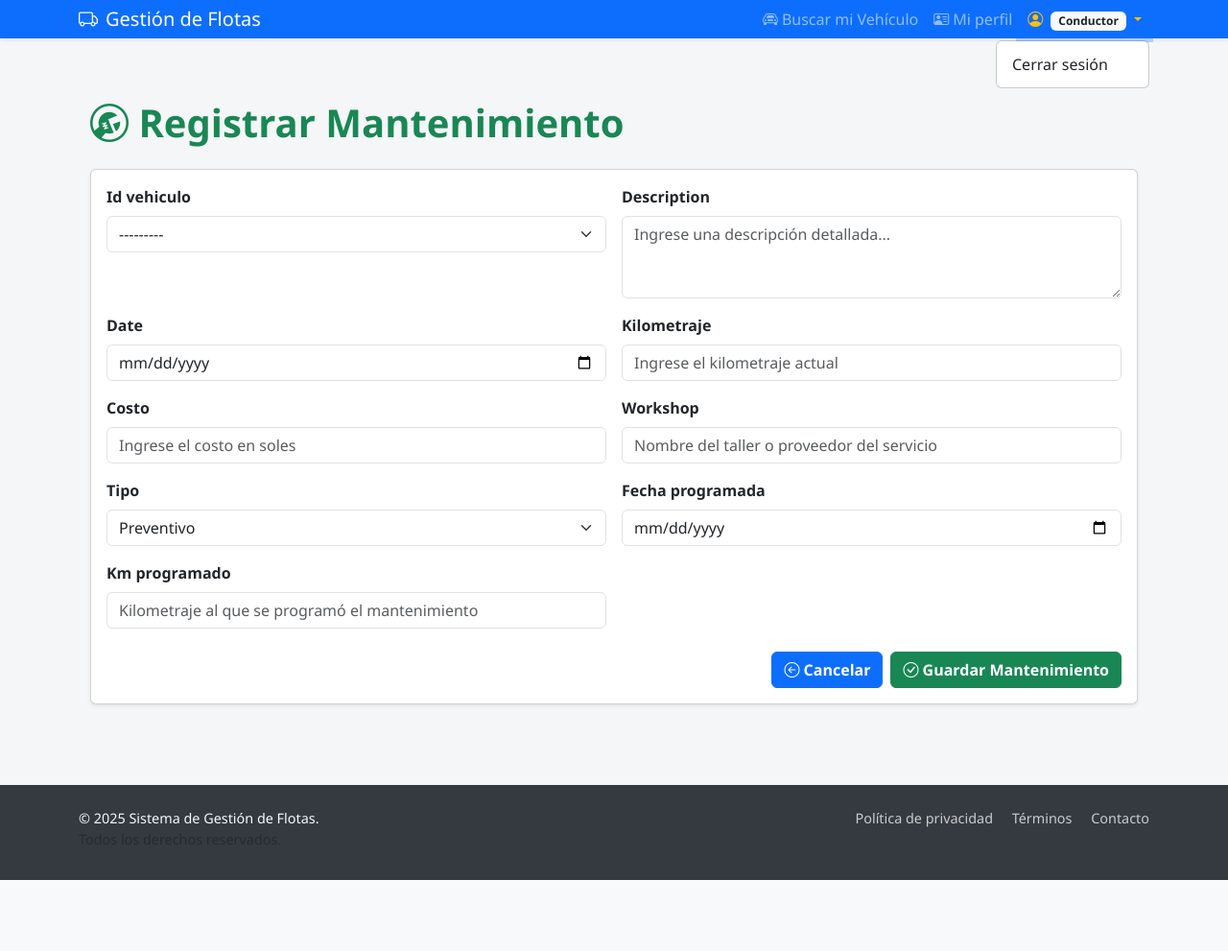
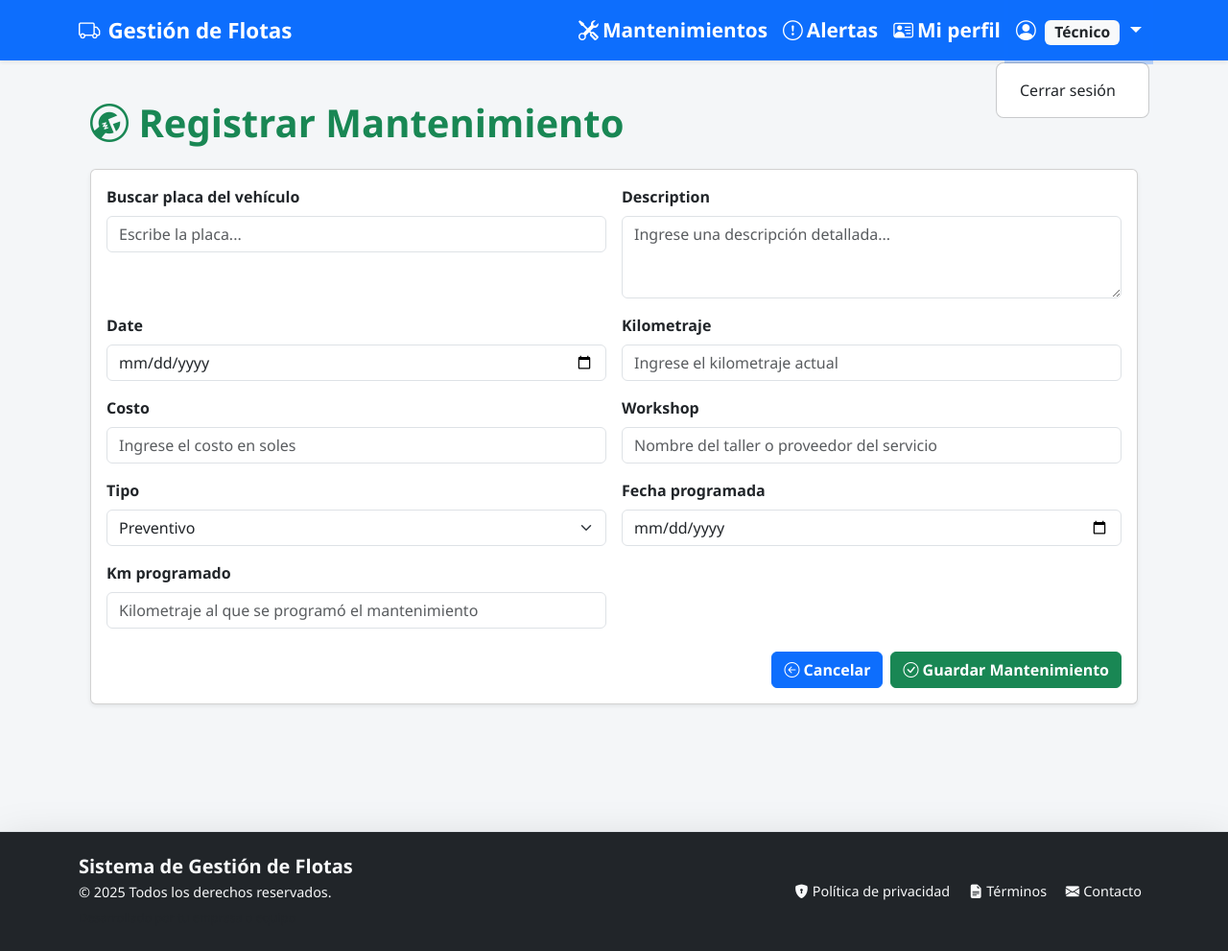
Before and after one commit to C4rlo5Riv3ra/PA-Mantenimiento-Flotas, a Django app: page /app/mantenimientos/crear/ in a window 1280 px wide, after a click on "Técnico". Shown: the whole page at 96% size. Before the commit the page ends 917 px from the top, so only its background shows below. Run offline with Django 5.2, Linux system fonts and the light colour scheme; a user stored in the database is signed in; tables that the repository leaves empty hold one stand-in row (values such as "Sample post").

Commit message:
mejora de roles y diseños

```diff
--- a/accounts/views.py
+++ b/accounts/views.py
@@ -11,6 +11,7 @@
     'user': request.user,
     }
     return render(request, 'account/profile.html', context)
+
 @login_required
 def profile_update(request):
     """Vista para actualizar el perfil del usuario"""
--- a/app/templates/flotas/base.html
+++ b/app/templates/flotas/base.html
@@ -27,8 +27,8 @@
         }
 
         nav.navbar.scrolled {
-            background-color: #0d6efd !important;
-            box-shadow: 0 2px 8px rgba(0,0,0,0.1);
+            background-color: #0056b3 !important; /* Más oscuro al hacer scroll */
+            box-shadow: 0 4px 12px rgba(0,0,0,0.2);
         }
 
         main.container {
@@ -68,14 +68,41 @@
             }
         }
 
-        .nav-link {
-            font-weight: 500;
+        /* Estilo para los enlaces del menú, agrandando texto y espaciado */
+        .navbar-nav .nav-link {
+            font-size: 1.3rem;
+            padding: 1rem 1.2rem;
+            font-weight: 600;
+            color: #fff !important;
             transition: color 0.3s ease, transform 0.3s ease;
         }
 
-        .nav-link:hover {
+        .navbar-nav .nav-link:hover {
             color: #ffc107 !important;
             transform: translateY(-2px);
+        }
+
+        /* Estilo para el nombre/marca del navbar */
+        .navbar-brand {
+            font-size: 1.4rem;
+            font-weight: bold;
+            color: #fff !important;
+        }
+
+        /* Estilos para dropdown de usuario */
+        .dropdown-menu {
+            font-size: 1rem;
+            padding: 0.5rem;
+            border-radius: 0.5rem;
+        }
+
+        .dropdown-item {
+            padding: 0.5rem 1rem;
+            transition: background-color 0.2s ease;
+        }
+
+        .dropdown-item:hover {
+            background-color: #f8f9fa;
         }
     </style>
 
@@ -99,21 +126,12 @@
                             <li class="nav-item"><a class="nav-link" href="{% url 'listar_conductores' %}"><i class="bi bi-person-vcard me-1"></i>Conductores</a></li>
                             <li class="nav-item"><a class="nav-link" href="{% url 'listar_mantenimientos' %}"><i class="bi bi-tools me-1"></i>Mantenimientos</a></li>
                             <li class="nav-item"><a class="nav-link" href="{% url 'listar_alertas' %}"><i class="bi bi-exclamation-circle me-1"></i>Alertas</a></li>
-                             <li class="nav-item"><a class="nav-link" href="{% url 'profile' %}"><i class="bi bi-person-vcard me-1"></i>Mi perfil</a></li>
-
-
+                            <li class="nav-item"><a class="nav-link" href="{% url 'profile' %}"><i class="bi bi-person-vcard me-1"></i>Mi perfil</a></li>
                         {% elif user.id_rol == 2 %}
                             <!-- Menú para Técnico -->
                             <li class="nav-item"><a class="nav-link" href="{% url 'listar_mantenimientos' %}"><i class="bi bi-tools me-1"></i>Mantenimientos</a></li>
                             <li class="nav-item"><a class="nav-link" href="{% url 'listar_alertas' %}"><i class="bi bi-exclamation-circle me-1"></i>Alertas</a></li>
                             <li class="nav-item"><a class="nav-link" href="{% url 'profile' %}"><i class="bi bi-person-vcard me-1"></i>Mi perfil</a></li>
-
-
-                        {% elif user.id_rol == 1 %}
-                            <!-- Menú para Conductor -->
-                            <li class="nav-item"><a class="nav-link" href="{% url 'listar_vehiculos' %}"><i class="bi bi-car-front me-1"></i>Buscar mi Vehículo</a></li>
-                            <li class="nav-item"><a class="nav-link" href="{% url 'profile' %}"><i class="bi bi-person-vcard me-1"></i>Mi perfil</a></li>
-
                         {% endif %}
 
                         <!-- Usuario logueado: dropdown con su rol -->
@@ -152,8 +170,6 @@
                         </li>
                     {% endif %}
                 </ul>
-
-
             </div>
         </div>
     </nav>
@@ -161,22 +177,29 @@
         {% block content %}{% endblock %}
     </main>
 
-
-    <footer>
+    <footer class="bg-dark text-light py-4 mt-5 border-top shadow-lg">
         <div class="container">
-            <div class="row text-center text-md-start">
-                <div class="col-md-6 mb-2">
-                    <span class="text-light">&copy; 2025 Sistema de Gestión de Flotas.</span><br>
-                    <span class="text-muted">Todos los derechos reservados.</span>
+            <div class="row text-center text-md-start align-items-center">
+                <div class="col-md-6 mb-3 mb-md-0">
+                    <h5 class="fw-bold mb-1">Sistema de Gestión de Flotas</h5>
+                    <p class="mb-1">&copy; 2025 Todos los derechos reservados.</p>
+                    <small class="text-muted">Desarrollado por tu empresa o equipo</small>
                 </div>
                 <div class="col-md-6 text-md-end">
-                    <a href="#">Política de privacidad</a>
-                    <a href="#">Términos</a>
-                    <a href="#">Contacto</a>
+                    <a href="#" class="text-light text-decoration-none mx-2">
+                        <i class="bi bi-shield-lock-fill me-1"></i>Política de privacidad
+                    </a>
+                    <a href="#" class="text-light text-decoration-none mx-2">
+                        <i class="bi bi-file-earmark-text-fill me-1"></i>Términos
+                    </a>
+                    <a href="#" class="text-light text-decoration-none mx-2">
+                        <i class="bi bi-envelope-fill me-1"></i>Contacto
+                    </a>
                 </div>
             </div>
         </div>
     </footer>
+
 
     <script src="https://cdn.jsdelivr.net/npm/bootstrap@5.3.0/dist/js/bootstrap.bundle.min.js"></script>
     <script>
--- a/app/templates/flotas/historial/historial_mantenimiento.html
+++ b/app/templates/flotas/historial/historial_mantenimiento.html
@@ -5,6 +5,10 @@
   <h2 class="mb-4 text-primary fw-bold">
     <i class="bi bi-clock-history"></i> Historial de Mantenimientos - {{ vehiculo.placa }}
   </h2>
+  <a href="{% url 'exportar_excel_historial' vehiculo.id %}" class="btn btn-success mb-4">
+    <i class="bi bi-file-earmark-excel"></i> Exportar Historial a Excel
+  </a>
+
 
   {% if mantenimientos %}
     <div class="table-responsive shadow-sm rounded">
--- a/app/templates/flotas/mantenimientos/crear_mantenimiento.html
+++ b/app/templates/flotas/mantenimientos/crear_mantenimiento.html
@@ -12,9 +12,16 @@
         {% csrf_token %}
         <div class="row g-3">
 
-          <!-- Campos normales del formulario excepto 'servicio_a_realizar' -->
+          <!-- Búsqueda por placa -->
+          <div class="col-md-6">
+            <label for="placa_busqueda" class="form-label fw-semibold">Buscar placa del vehículo</label>
+            <input type="text" id="placa_busqueda" class="form-control" placeholder="Escribe la placa...">
+            <input type="hidden" name="id_vehiculo" id="id_vehiculo">
+          </div>
+
+          <!-- Resto de campos (excepto 'servicio_a_realizar') -->
           {% for field in form %}
-            {% if field.name != 'servicio_a_realizar' %}
+            {% if field.name != 'id_vehiculo' and field.name != 'servicio_a_realizar' %}
               <div class="col-md-6">
                 <label for="{{ field.id_for_label }}" class="form-label fw-semibold">
                   {{ field.label }}
@@ -27,7 +34,7 @@
             {% endif %}
           {% endfor %}
 
-          <!-- Campo oculto para servicio correctivo -->
+          <!-- Campo solo visible si tipo = CORRECTIVO -->
           <div class="col-md-12" id="servicio-correctivo" style="display: none;">
             <label for="id_servicio_a_realizar" class="form-label fw-semibold">Servicio a realizar</label>
             {{ form.servicio_a_realizar }}
@@ -35,7 +42,6 @@
               <div class="text-danger small">{{ form.servicio_a_realizar.errors|join:", " }}</div>
             {% endif %}
           </div>
-
         </div>
 
         <div class="mt-4 d-flex justify-content-end gap-2">
@@ -51,22 +57,41 @@
   </div>
 </div>
 
-<!-- JavaScript para mostrar/ocultar campo -->
+<!-- JS para mostrar campo correctivo -->
 <script>
 document.addEventListener("DOMContentLoaded", function() {
   const tipoField = document.getElementById("id_tipo");
   const servicioFieldWrapper = document.getElementById("servicio-correctivo");
 
   function toggleServicio() {
-    if (tipoField.value === "2") { // CORRECTIVO tiene valor 2
+    if (tipoField && tipoField.value === "2") {
       servicioFieldWrapper.style.display = "block";
     } else {
       servicioFieldWrapper.style.display = "none";
     }
   }
 
-  toggleServicio();  // Ejecutar al cargar
-  tipoField.addEventListener("change", toggleServicio);  // Ejecutar al cambiar
+  toggleServicio();
+  if (tipoField) {
+    tipoField.addEventListener("change", toggleServicio);
+  }
+});
+</script>
+
+<!-- jQuery UI para autocompletar -->
+<link rel="stylesheet" href="https://code.jquery.com/ui/1.13.2/themes/base/jquery-ui.css">
+<script src="https://code.jquery.com/jquery-3.6.0.min.js"></script>
+<script src="https://code.jquery.com/ui/1.13.2/jquery-ui.min.js"></script>
+
+<script>
+$(function () {
+  $("#placa_busqueda").autocomplete({
+    source: "{% url 'filtrar_placas' %}",
+    minLength: 2,
+    select: function (event, ui) {
+      $("#id_vehiculo").val(ui.item.id);  // Guarda ID oculto
+    }
+  });
 });
 </script>
 {% endblock %}
--- a/app/urls.py
+++ b/app/urls.py
@@ -27,12 +27,12 @@
 
     path('api/', include(router.urls)),
 
-
     #VEHICULOS
     path('vehiculos/', listar_vehiculos, name='listar_vehiculos'),
     path('vehiculos/nuevo/', crear_vehiculo, name='crear_vehiculo'),
     path('vehiculos/editar/<uuid:id>/', editar_vehiculo, name='editar_vehiculo'),
     path('vehiculos/eliminar/<uuid:id>/', eliminar_vehiculo, name='eliminar_vehiculo'),
+
 
     #CONDUCTORES
     path('conductores/', listar_conductores, name='listar_conductores'),
@@ -45,6 +45,7 @@
     path('mantenimientos/crear/', crear_mantenimiento, name='crear_mantenimiento'),
     path('mantenimientos/editar/<uuid:id>/', editar_mantenimiento, name='editar_mantenimiento'),
     path('mantenimientos/eliminar/<uuid:id>/', eliminar_mantenimiento, name='eliminar_mantenimiento'),
+    path('ajax/filtrar-placas/', filtrar_placas, name='filtrar_placas'),
 
     #ALERTAS
     path('alertas/', listar_alertas, name='listar_alertas'),
@@ -60,4 +61,7 @@
     path('exportar-excel/', exportar_excel, name='exportar_excel'),
     path('exportar-conductores/', exportar_excel_con, name='exportar_excel_con'),
     path('exportar-mantenimientos/', exportar_excel_man, name='exportar_excel_man'),
+    path('vehiculos/<uuid:vehiculo_id>/exportar_historial_excel/', exportar_excel_historial,
+        name='exportar_excel_historial'
+    ),
 ]
--- a/app/views.py
+++ b/app/views.py
@@ -2,7 +2,8 @@
 from rest_framework import viewsets
 from django.http import HttpResponse
 from openpyxl import Workbook
-
+from django.http import JsonResponse
+from .models import Vehiculo
 from proyect.choices import TMantenimiento
 from .models import Vehiculo
 from app.utils import generar_alertas
@@ -15,6 +16,46 @@
 from django.contrib.auth.decorators import login_required as loginrequired
 # Vistas para modelos principales
 
+# flotas/views.py
+from django.http import HttpResponse
+import openpyxl
+from .models import Mantenimiento, Vehiculo
+
+
+@loginrequired
+def exportar_excel_historial(request, vehiculo_id):
+    vehiculo = Vehiculo.objects.get(id=vehiculo_id)
+    mantenimientos = Mantenimiento.objects.filter(id_vehiculo=vehiculo)
+
+    wb = openpyxl.Workbook()
+    ws = wb.active
+    ws.title = "Historial de Mantenimientos"
+
+    # Escribir encabezados
+    ws.append(["Tipo", "Descripción", "Fecha", "Kilometraje (km)", "Costo (S/.)", "Taller", "Servicios"])
+
+    # Escribir datos
+    for m in mantenimientos:
+        servicios = ", ".join([detalle.servicio.description for detalle in m.detalles.all()])
+        ws.append([
+            m.get_tipo_display(),
+            m.description,
+            m.date.strftime("%d/%m/%Y"),
+            m.kilometraje,
+            float(m.costo),
+            m.workshop,
+            servicios
+        ])
+
+    response = HttpResponse(content_type="application/vnd.openxmlformats-officedocument.spreadsheetml.sheet")
+    filename = f"historial_{vehiculo.placa}.xlsx"
+    response["Content-Disposition"] = f'attachment; filename="{filename}"'
+    wb.save(response)
+    return response
+
+
+
+
 @loginrequired
 def index(request):
     if request.user.is_authenticated:
@@ -23,8 +64,6 @@
             return render(request, 'flotas/admin_dashboard.html')
         elif rol == 2:
             return render(request, 'flotas/tecnico_dashboard.html')
-        elif rol == 1:
-            return render(request, 'flotas/conductor_dashboard.html')
     return redirect('account_login')
 
 #VISTAS DE VEHICULOS
@@ -75,6 +114,18 @@
         form = VehiculoForm(instance=vehiculo)
     return render(request, 'flotas/vehiculos/editar_vehiculo.html', {'form': form})
 
+
+def filtrar_placas(request):
+    query = request.GET.get('term', '')
+    vehiculos = Vehiculo.objects.filter(placa__icontains=query)[:10]
+    resultados = []
+    for v in vehiculos:
+        resultados.append({
+            'id': v.id,
+            'label': v.placa,
+            'value': v.placa,
+        })
+    return JsonResponse(resultados, safe=False)
 
 # ELIMINAR VEHICULO
 @loginrequired
--- a/proyect/choices.py
+++ b/proyect/choices.py
@@ -37,6 +37,5 @@
     VENCIDA = 4, 'Vencida'
 
 class rol(models.IntegerChoices):
-    CONDUCTOR = 1, 'Conductor'
     TECNICO = 2, 'Tecnico'
     ADMIN = 3, 'Admin'
```
Also changed, not shown: app/templates/flotas/conductor_dashboard.html (deleted, +0 -13 lines).
